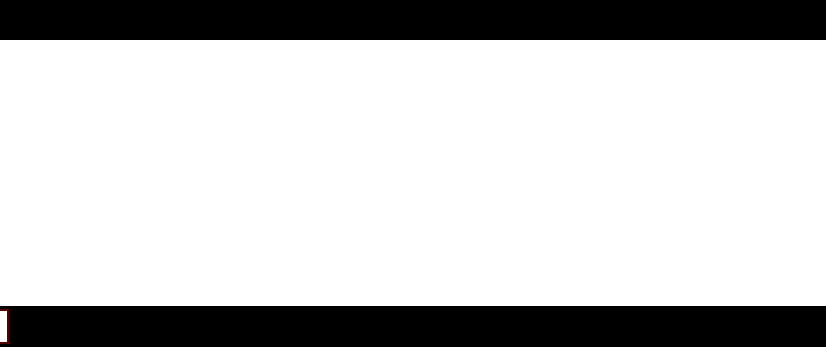
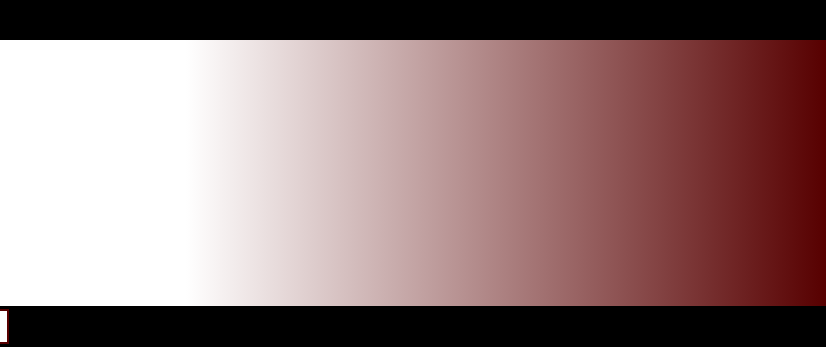
Before and after one commit to hjoel168/multiverso-gastronomico, a plain HTML site: page index.html in a window 1280 px wide. Shown: the top 354 px of the page, 454-1280 px from the left. Drawn offline with Linux system fonts and the light colour scheme.

Commit message:
aplicando transiciones

```diff
--- a/estilos/style.css
+++ b/estilos/style.css
@@ -11,7 +11,7 @@
     display: grid;
   }
 header div{
-    background-color: white;
+    background-image: linear-gradient(to right, white , white, rgb(87, 0, 0));
     width: 100%;
     margin-top: 40px;
 }
```
